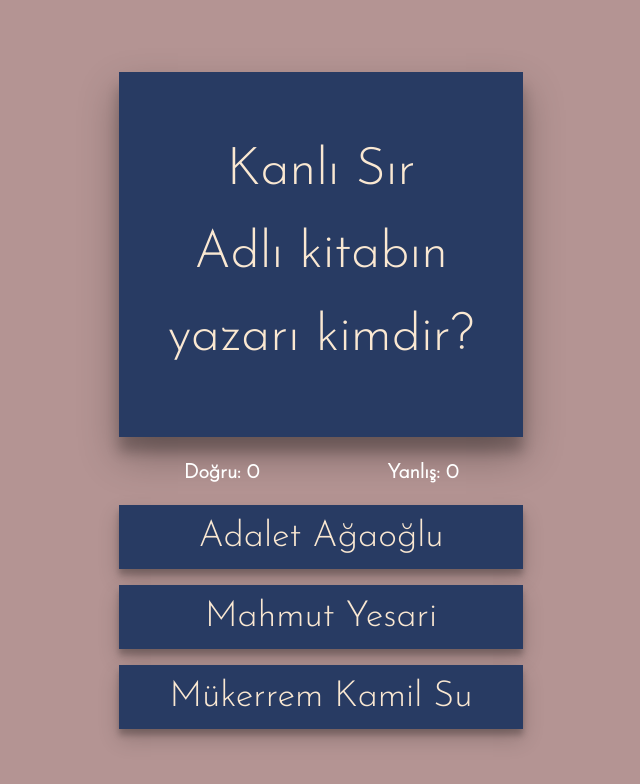
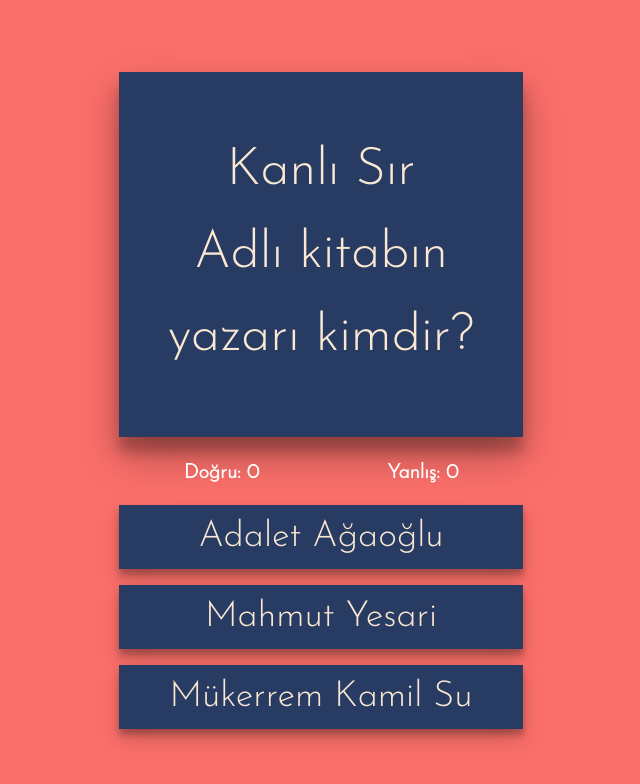
Before and after one commit to MetehanCam/EdebiyatOyunu, a plain HTML site: page index.html in a window 1280 px wide. Shown: the whole page, without its empty margins (319-959 px from the left). Drawn offline with Linux system fonts and the light colour scheme.

Commit message:
Update quiz.css

```diff
--- a/css/quiz.css
+++ b/css/quiz.css
@@ -1,5 +1,5 @@
 body {
-    background-color: #b49493;
+    background-color: #fb6f6a;
     font-family: 'Josefin Sans', sans-serif;
 }
 body,
```
